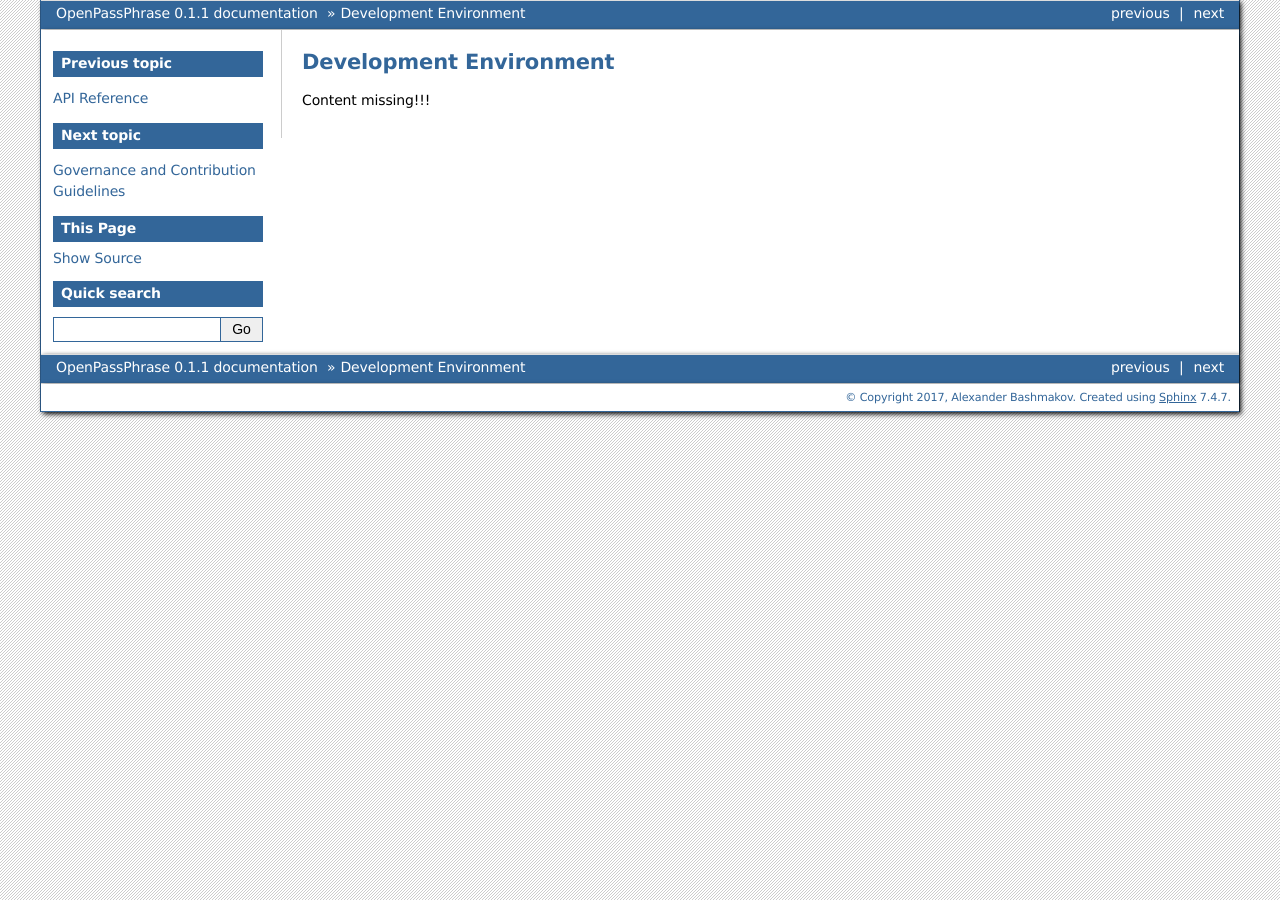
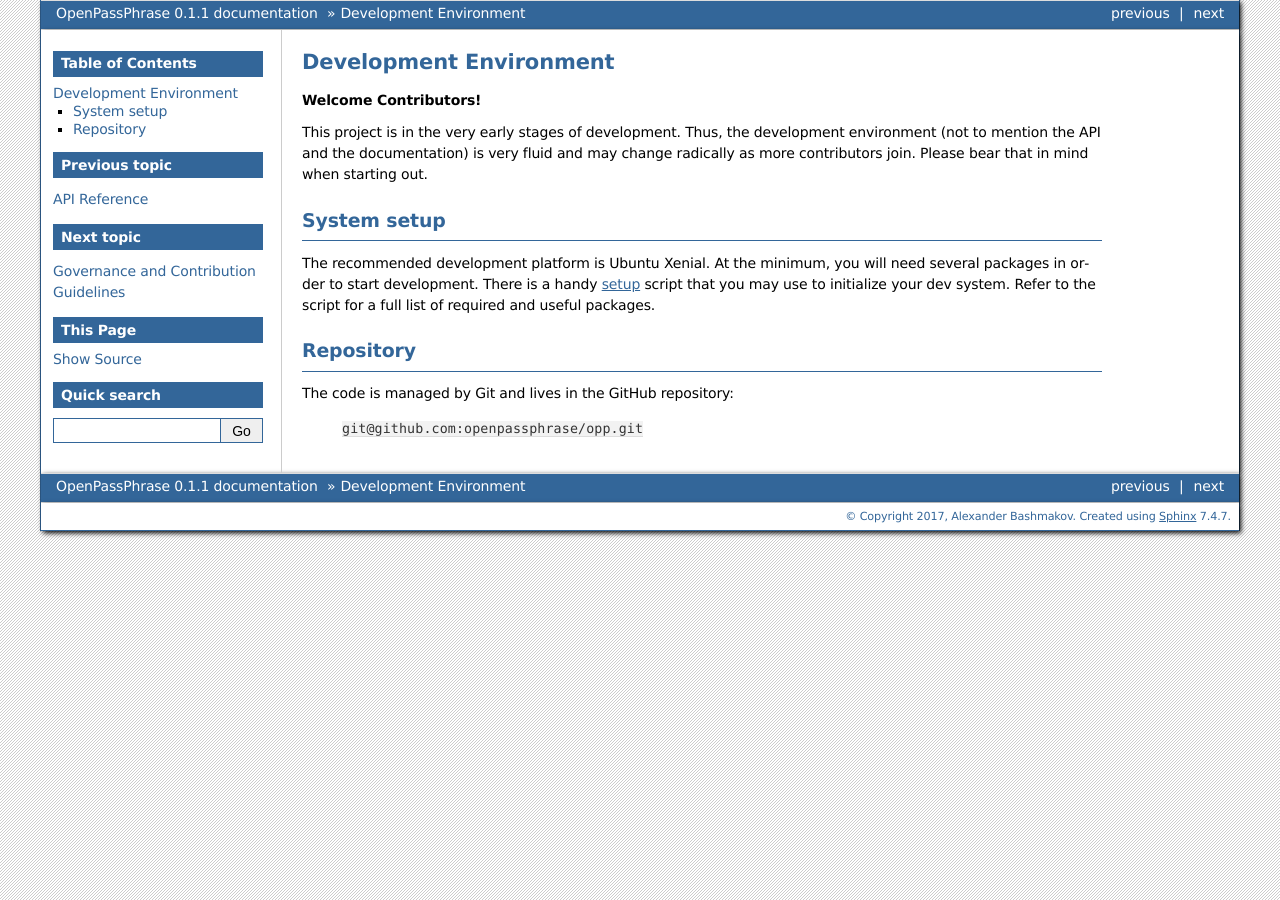
Before and after one commit to openpassphrase/opp, a Sphinx documentation site: the page built from docs/source/devenv.rst, in a window 1280 px wide. Built offline with Sphinx 7.4.7, drawn with Linux system fonts in a browser that asks for light colours.

Commit message:
Initial dev env page.

```diff
--- a/docs/source/conf.py
+++ b/docs/source/conf.py
@@ -152,6 +152,5 @@
      'Miscellaneous'),
 ]
 
-
 html_favicon = '_static/favicon.ico'
 html_use_index = False
--- a/docs/source/devenv.rst
+++ b/docs/source/devenv.rst
@@ -17,4 +17,24 @@
 Development Environment
 =======================
 
-Content missing!!!
+**Welcome Contributors!**
+
+This project is in the very early stages of development. Thus, the development
+environment (not to mention the API and the documentation) is very fluid and
+may change radically as more contributors join. Please bear that in mind when
+starting out.
+
+System setup
+------------
+
+The recommended development platform is Ubuntu Xenial. At the minimum, you
+will need several packages in order to start development. There is a handy
+`setup <dev/opp_setup.sh>`_ script that you may use to initialize your dev
+system. Refer to the script for a full list of required and useful packages.
+
+Repository
+----------
+
+The code is managed by Git and lives in the GitHub repository:
+
+    ``git@github.com:openpassphrase/opp.git``
--- a/requirements.txt
+++ b/requirements.txt
@@ -1,9 +1,11 @@
 click>=6.7 # BSD
 config>=0.3.7 # Public Domain
 Flask>=0.12 # BSD
-MySQL-python>=1.2.5 # GPL
 pycrypto>=2.6 # Public Domain
-PyMySQL>=0.7.5 # MIT
 Sphinx>=1.5.1 # BSD
 SQLAlchemy>=1.0.16 # MIT
 SQLAlchemy-Utils>=0.32.12 # BSD
+
+# These are needed if wishing to run with MySQL instead of SQLite
+# MySQL-python>=1.2.5 # GPL
+# PyMySQL>=0.7.5 # MIT
```
Also changed, not shown: 1 other file.
